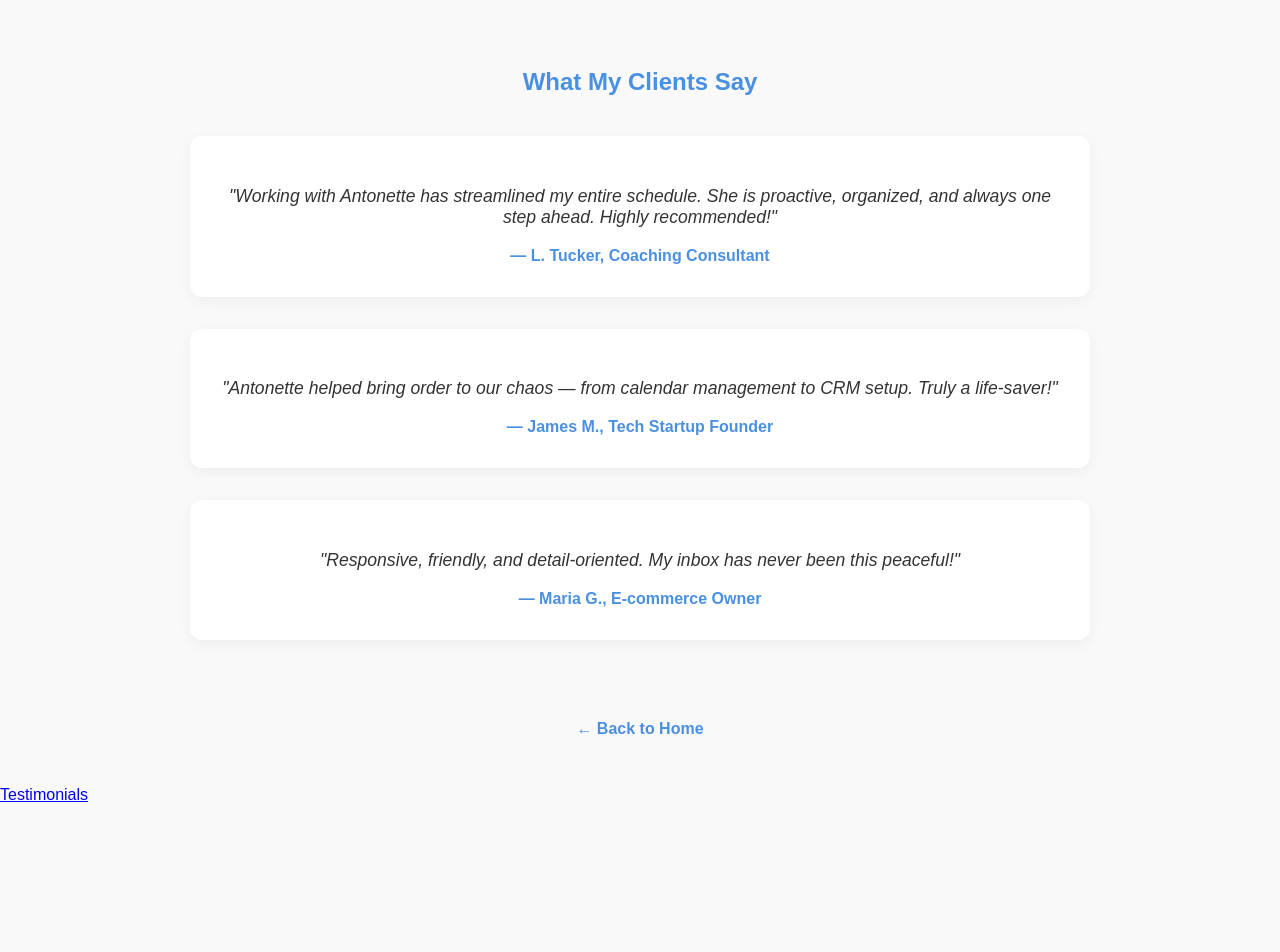
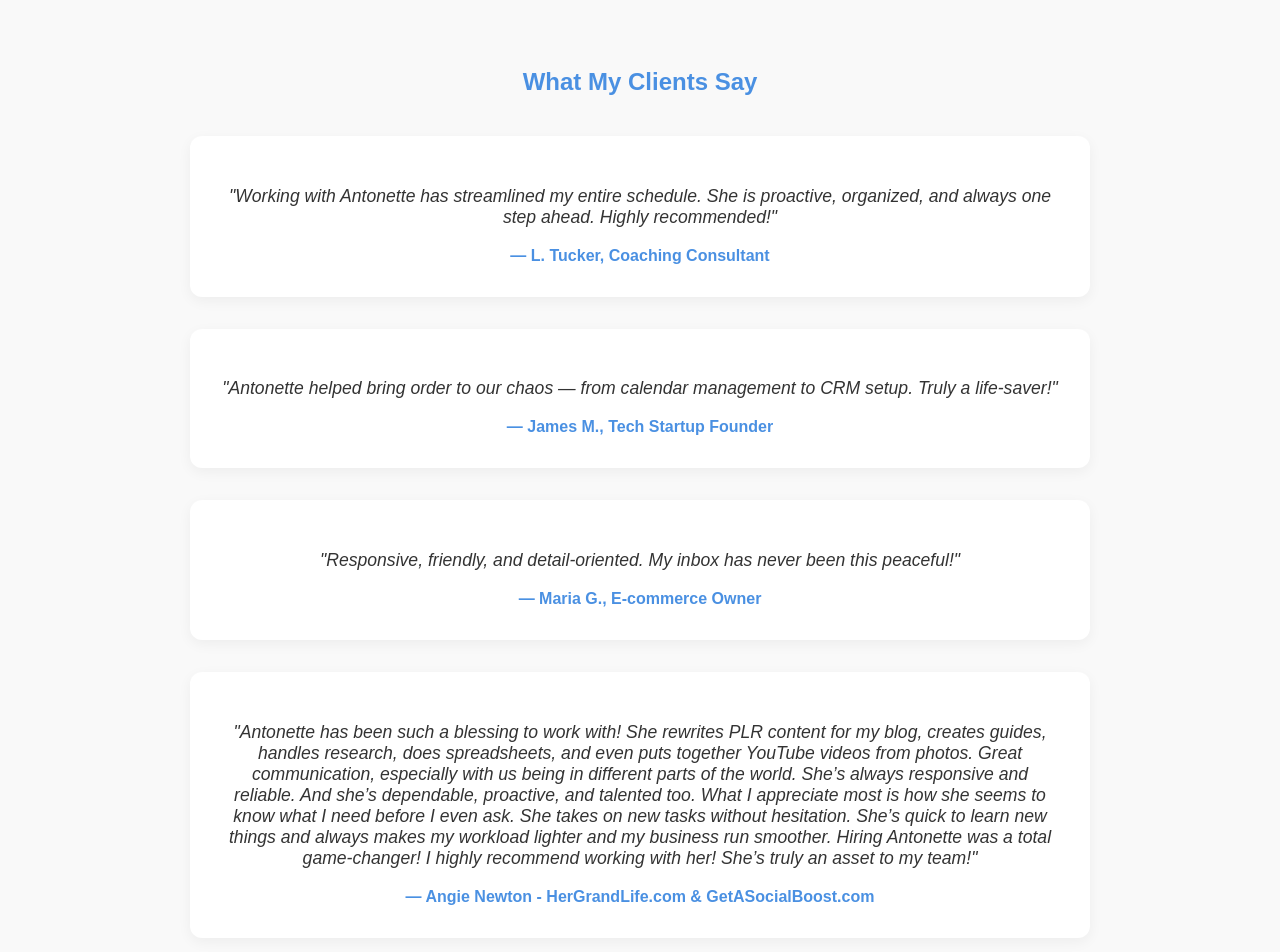
Before and after one commit to alex-tech01/antonette-virtual-hub, a SvelteKit app: page /testimonials in a window 1280 px wide. Shown: the top 952 px of the page. Before the commit the page ends 804 px from the top, so only its background shows below. Built offline with nearby package versions, Linux system fonts and the light colour scheme.

Commit message:
Add Angie Newton's testimonial

```diff
--- a/src/routes/testimonials/+page.svelte
+++ b/src/routes/testimonials/+page.svelte
@@ -13,6 +13,10 @@
         {
             name: "Maria G., E-commerce Owner",
             text: "Responsive, friendly, and detail-oriented. My inbox has never been this peaceful!",
+        },
+        {
+            name: "Angie Newton - HerGrandLife.com & GetASocialBoost.com",
+            text: "Antonette has been such a blessing to work with! She rewrites PLR content for my blog, creates guides, handles research, does spreadsheets, and even puts together YouTube videos from photos.\n\nGreat communication, especially with us being in different parts of the world. She’s always responsive and reliable. And she’s dependable, proactive, and talented too.\n\nWhat I appreciate most is how she seems to know what I need before I even ask. She takes on new tasks without hesitation. She’s quick to learn new things and always makes my workload lighter and my business run smoother.\n\nHiring Antonette was a total game-changer! I highly recommend working with her! She’s truly an asset to my team!",
         },
     ];
 </script>
```
